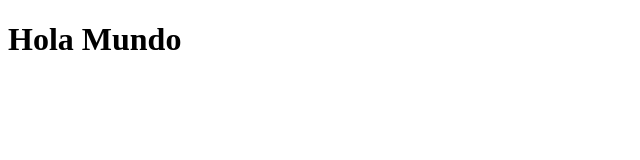
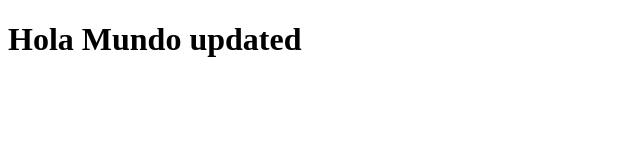
Before and after one commit to BrandoRaxel/Test, a plain HTML site: page index.html in a window 1280 px wide. Shown: the whole page, without its empty margins (0-640 px from the left). Drawn offline with Linux system fonts and the light colour scheme.

Commit message:
Second commit

```diff
--- a/index.html
+++ b/index.html
@@ -7,6 +7,6 @@
     <title>Document</title>
 </head>
 <body>
-    <h1>Hola Mundo</h1>
+    <h1>Hola Mundo updated</h1>
 </body>
 </html>
```
